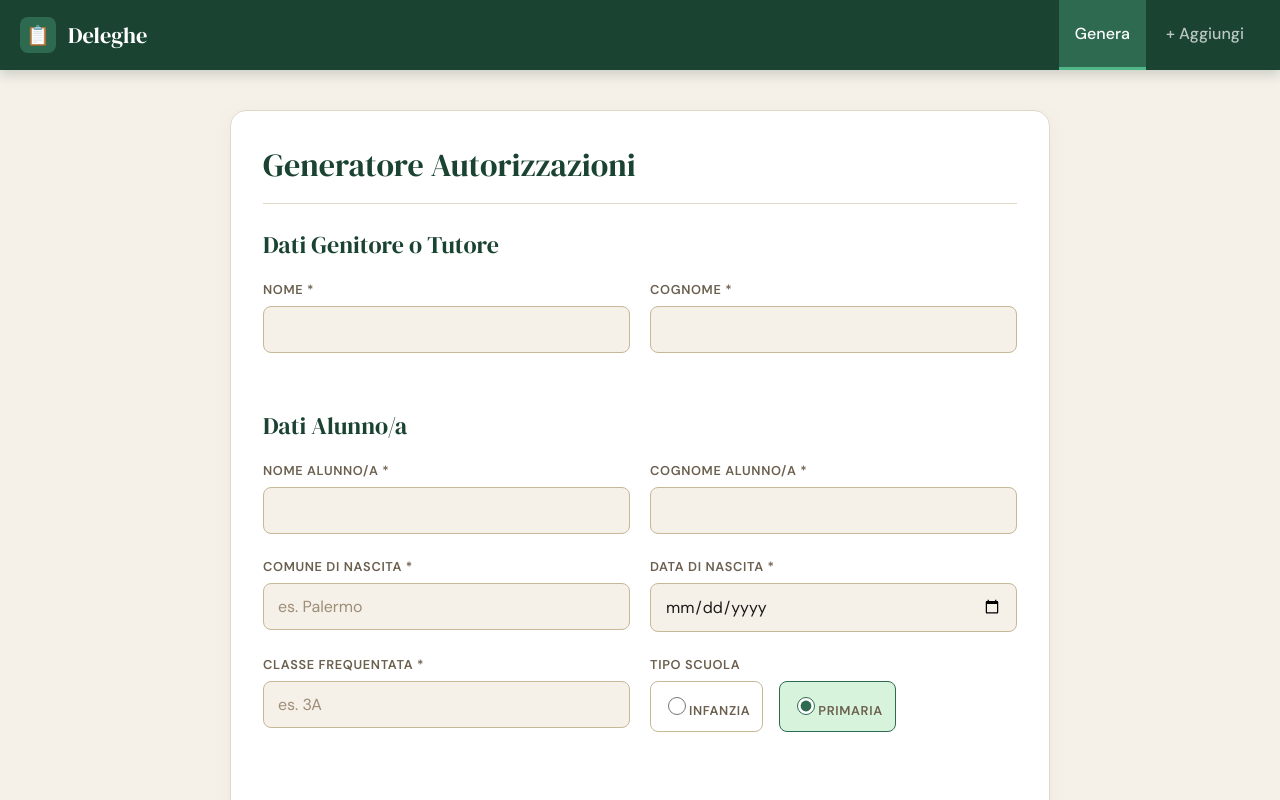
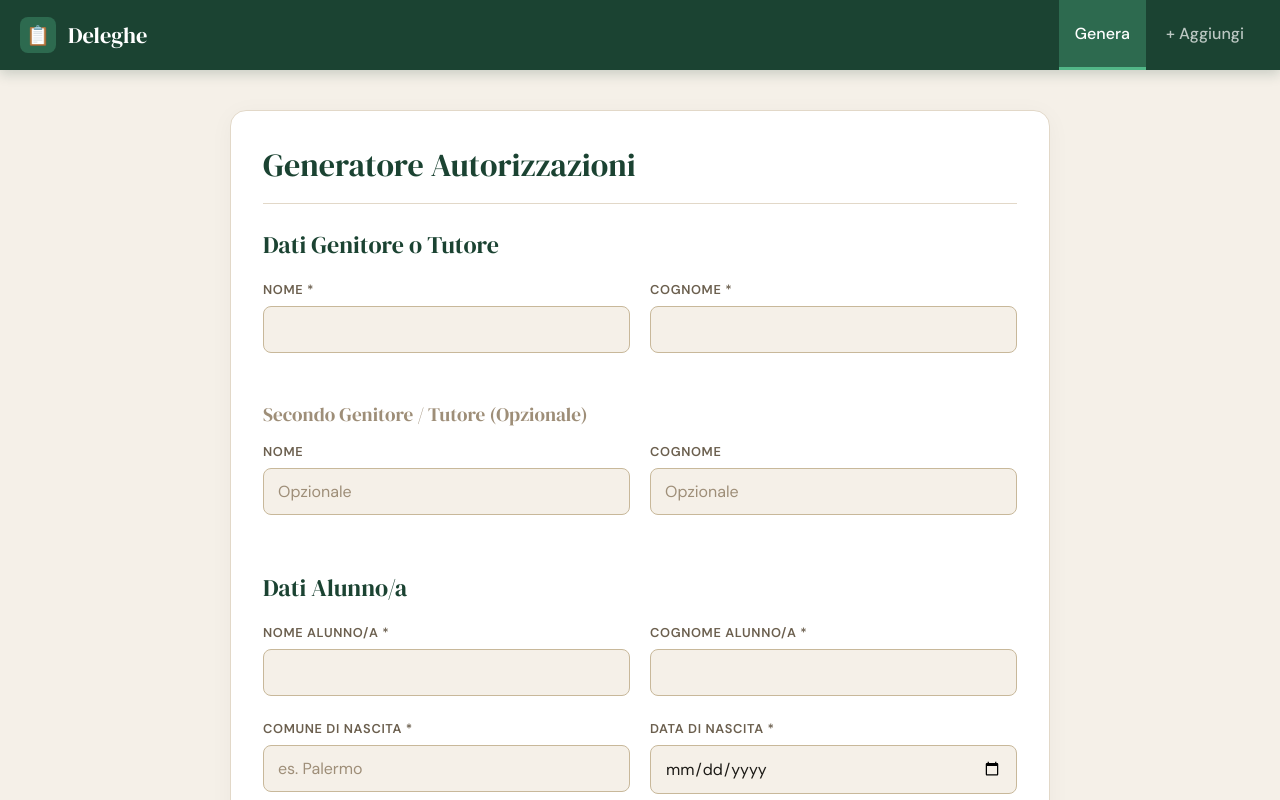
Before and after one commit to michelangelopavia/deleghe-scuola, a React (Create React App) app in the folder client/: page / in a window 1280 px wide. Shown: the top 800 px of the page. Built offline with nearby package versions, Linux system fonts and the light colour scheme; no server answers; the HTML template or start-up script is replaced by a standard one.

Commit message:
feat(pdf): add institution logo, support for multiple parents and plural grammar

```diff
--- a/client/src/components/GeneraPDF.js
+++ b/client/src/components/GeneraPDF.js
@@ -6,6 +6,8 @@ function GeneraPDF() {
   const [formData, setFormData] = useState({
     genitore_nome: '',
     genitore_cognome: '',
+    genitore_nome_2: '',
+    genitore_cognome_2: '',
     alunno_nome: '',
     alunno_cognome: '',
     alunno_nato_a: '',
@@ -126,6 +128,18 @@ function GeneraPDF() {
         </div>
       </div>
 
+      <h2 style={{marginTop: '24px', fontSize: '1.2rem', color: 'var(--text-light)'}}>Secondo Genitore / Tutore (Opzionale)</h2>
+      <div className="form-group-inline">
+        <div className="form-group">
+          <label>Nome</label>
+          <input type="text" name="genitore_nome_2" value={formData.genitore_nome_2} onChange={handleChange} placeholder="Opzionale" />
+        </div>
+        <div className="form-group">
+          <label>Cognome</label>
+          <input type="text" name="genitore_cognome_2" value={formData.genitore_cognome_2} onChange={handleChange} placeholder="Opzionale" />
+        </div>
+      </div>
+
       <h2 style={{marginTop: '32px'}}>Dati Alunno/a</h2>
       <div className="form-group-inline">
         <div className="form-group">
```
Also changed, not shown: 2 other files (tests, documents, lock files or other folders).
